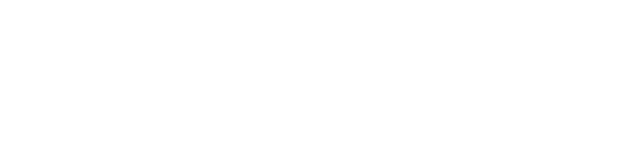
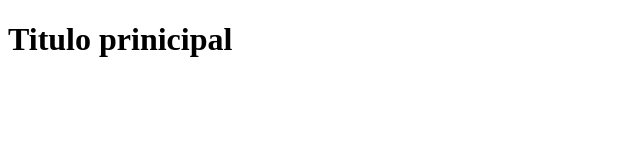
Before and after one commit to NelsonRamirezC/front-m2-s4-git-branch, a plain HTML site: page index.html in a window 1280 px wide. Shown: the whole page, without its empty margins (0-640 px from the left). Drawn offline with Linux system fonts and the light colour scheme.

Commit message:
se crea header del documento index.html

```diff
--- a/index.html
+++ b/index.html
@@ -6,6 +6,9 @@
     <title>Document</title>
 </head>
 <body>
+    <header>
+        <h1>Titulo prinicipal</h1>
+    </header>
 
 </body>
 </html>
```
